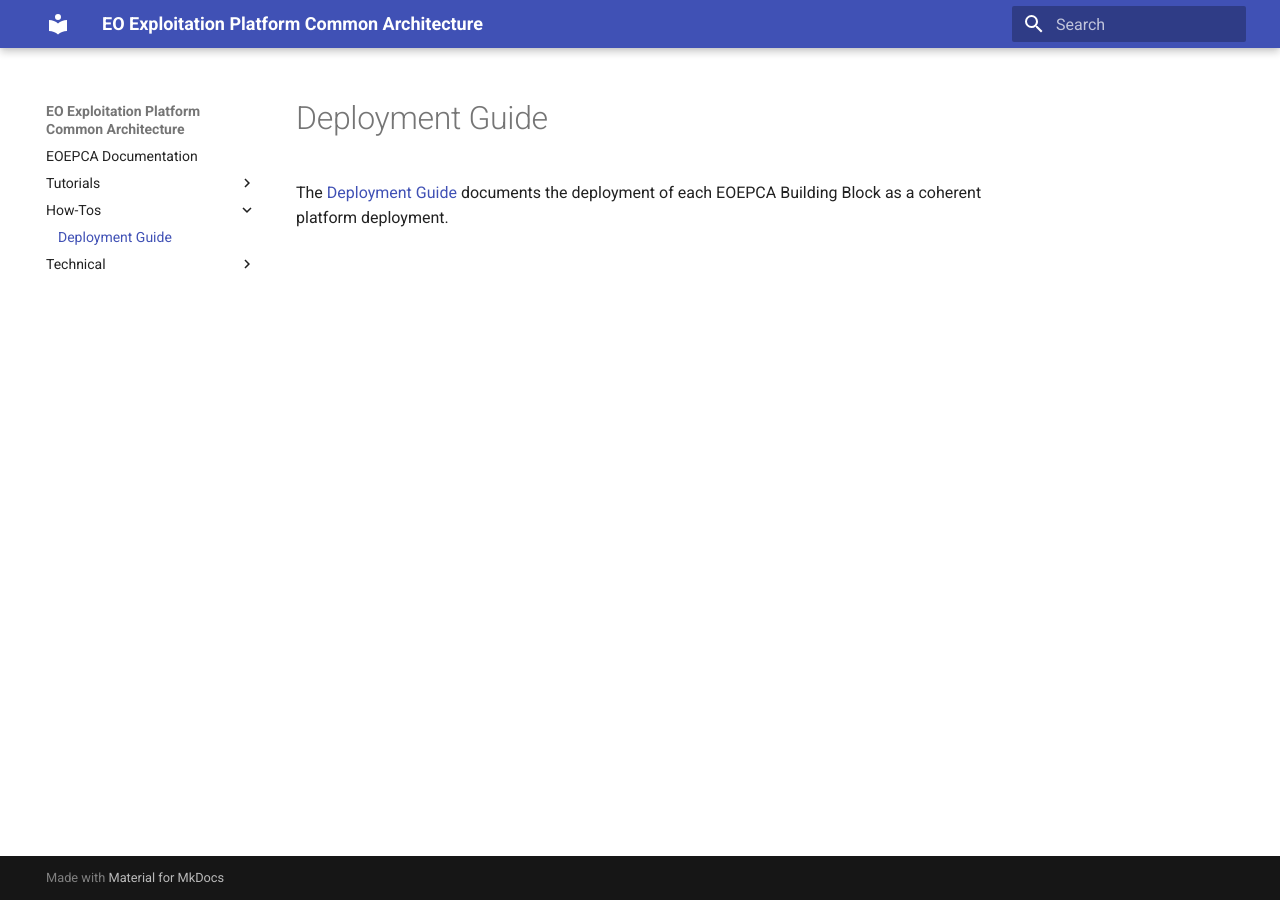
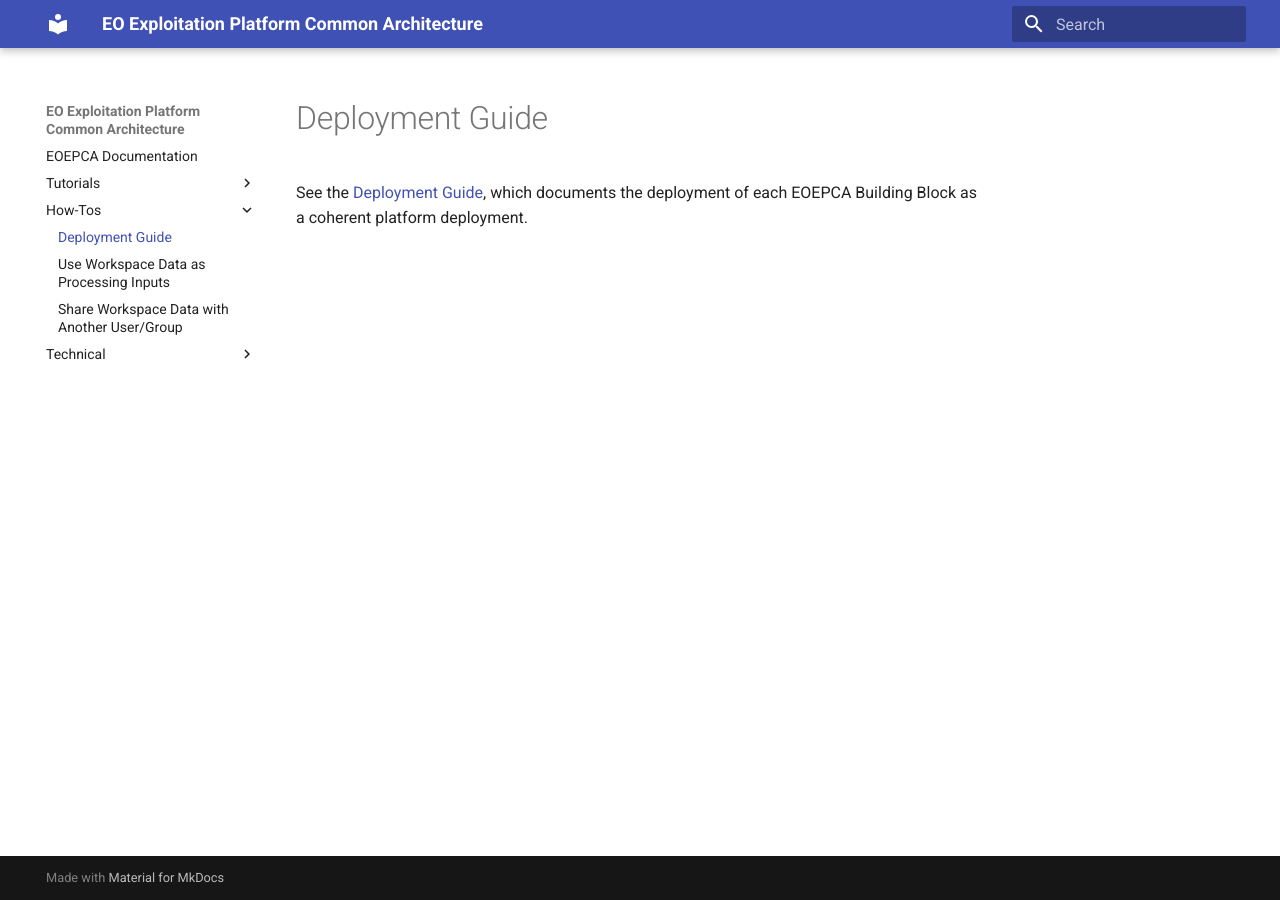
Before and after one commit to EOEPCA/docroot, an MkDocs documentation site: the page built from docs/howtos/deployment-guide.md, in a window 1280 px wide. Built offline with MkDocs 1.6.1 and Material for MkDocs 9.7.7, drawn with Linux system fonts in a browser that asks for light colours.

```diff
--- a/docs/howtos/deployment-guide.md
+++ b/docs/howtos/deployment-guide.md
@@ -1,3 +1,3 @@
 # Deployment Guide
 
-The [Deployment Guide](/projects/deploy) documents the deployment of each EOEPCA Building Block as a coherent platform deployment.
+See the [Deployment Guide](/projects/deploy), which documents the deployment of each EOEPCA Building Block as a coherent platform deployment.
--- a/mkdocs.yml
+++ b/mkdocs.yml
@@ -9,6 +9,8 @@ nav:
     - tutorials/index.md
   - How-Tos:
     - howtos/deployment-guide.md
+    - howtos/processing-inputs-from-workspace.md
+    - howtos/share-workspace-data.md
   - Technical:
     - technical/system-architecture.md
 
```
Also changed, not shown: docs/howtos/processing-inputs-from-workspace.md (added, +7 -0 lines), docs/howtos/share-workspace-data.md (added, +7 -0 lines), docs/technical/system-architecture.md (+1 -1 lines).
